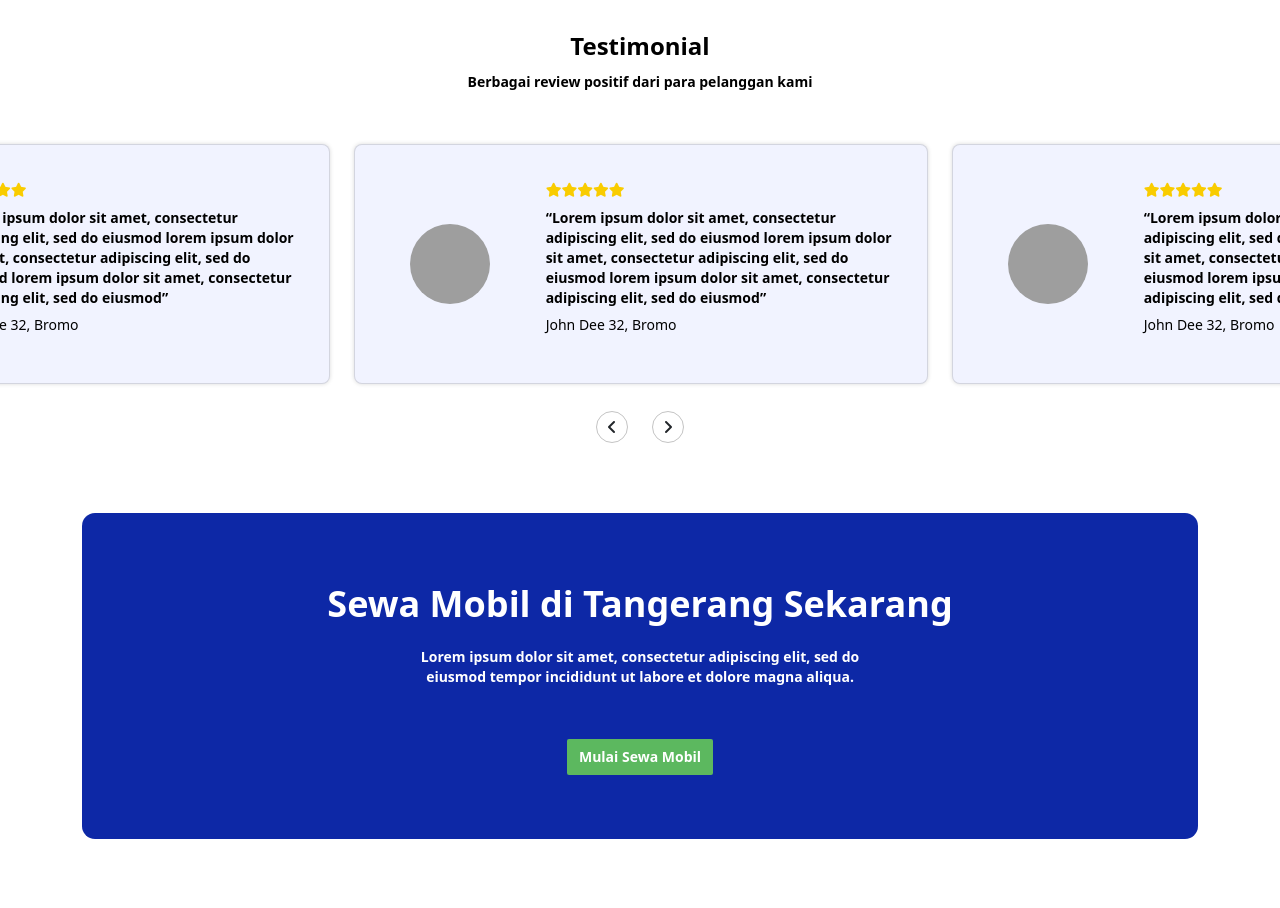
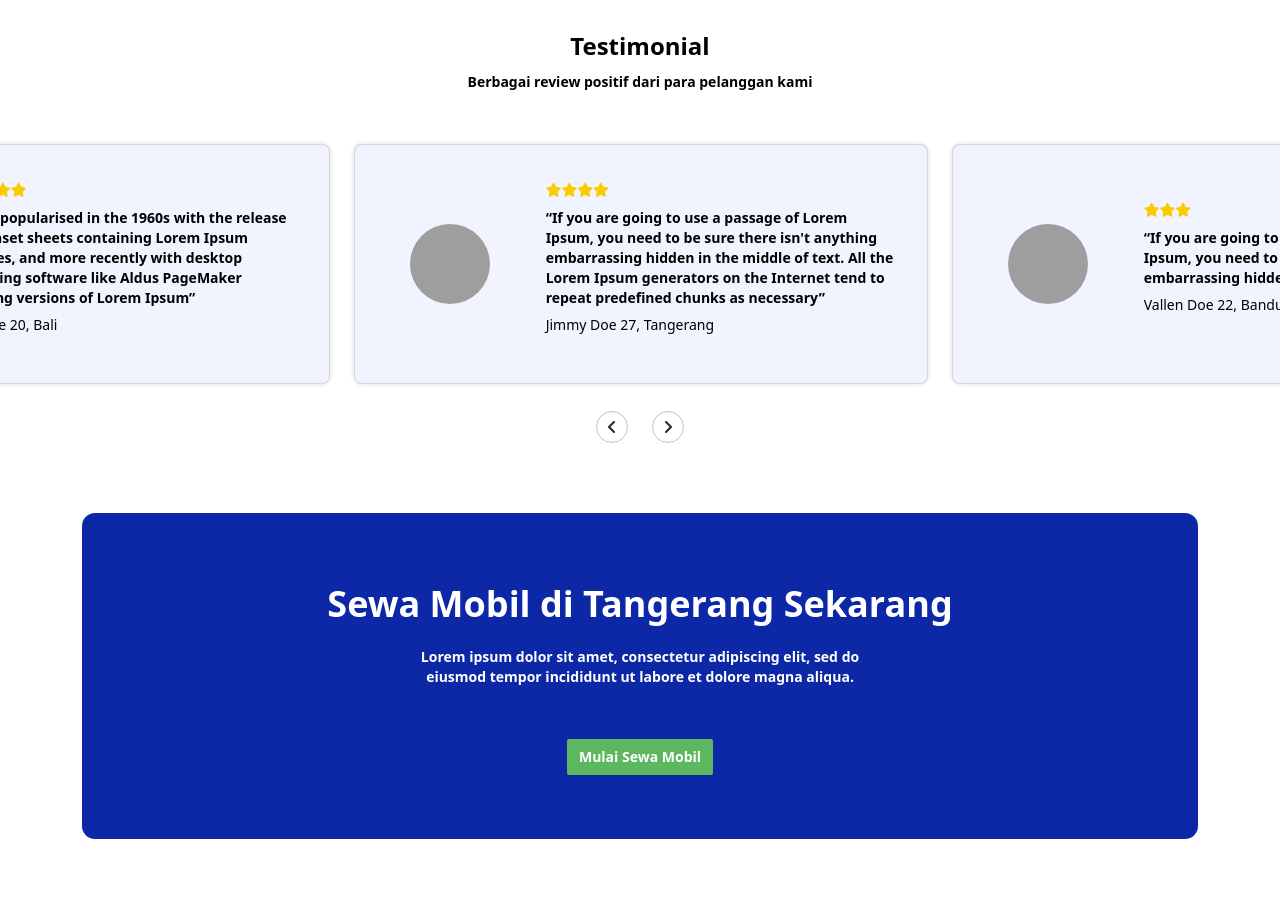
Before and after one commit to yosuaindra/Binar-Gold-Level-Challenge, a React (Create React App) app: page / in a window 1280 px wide. Shown: the part 1400-2308 px from the top of the page. Built offline with nearby package versions, Linux system fonts and the light colour scheme; grey boxes are pictures that could not be loaded.

Commit message:
update slider testimonial

```diff
--- a/src/components/Home/Testimonial/index.js
+++ b/src/components/Home/Testimonial/index.js
@@ -5,7 +5,7 @@ import Slider from "react-slick";
 import 'slick-carousel/slick/slick.css';
 import 'slick-carousel/slick/slick-theme.css';
 
-const Testimonial = () => {
+const Testimonial = ({testimonial}) => {
     const slider = React.useRef();
 
     const settings = {
@@ -38,6 +38,15 @@ const Testimonial = () => {
         ]
     };
 
+    const showRating = (param) =>{
+        const star = [];
+        for(let a=1; a<=param; a++){
+            star.push(<span className='fa fa-star checked'></span>);
+        }
+
+        return star;
+    }
+
     return (
         <section id='testimonial'>
             <Container fluid className='p-0'>
@@ -50,70 +59,22 @@ const Testimonial = () => {
                     </div>
                     <div className='wrapper-slider'>
                             <Slider ref={slider} {...settings}>
+                                {
+                                    testimonial.map((item) => (
                                         <Card>
                                             <div className='image col-12 col-md-4 col-lg-4 d-flex justify-content-center align-items-center'>
-                                        <img src='https://cdn.discordapp.com/attachments/986612883859341333/997421101493780590/unknown.png' alt='testimonial' />
+                                                <img src={item.user.avatar} alt='testimonial' />
                                             </div>
                                             <div className='desc col-12 col-md-8 col-lg-8 d-flex justify-content-center'>
                                                 <div className='rating'>
-                                            <span className='fa fa-star checked'></span>
-                                            <span className='fa fa-star checked'></span>
-                                            <span className='fa fa-star checked'></span>
-                                            <span className='fa fa-star checked'></span>
-                                            <span className='fa fa-star checked'></span>
+                                                    {showRating(item.rating)}
                                                 </div>
-                                        <h3>&ldquo;Lorem ipsum dolor sit amet, consectetur adipiscing elit, sed do eiusmod lorem ipsum dolor sit amet, consectetur adipiscing elit, sed do eiusmod lorem ipsum dolor sit amet, consectetur adipiscing elit, sed do eiusmod&rdquo;</h3>
-                                        <p>John Dee 32, Bromo</p>
+                                                <h3>&ldquo;{item.testimonial}&rdquo;</h3>
+                                                <p>{item.user.name} {item.user.age}, {item.user.address}</p>
                                             </div>
                                         </Card>
-                                <Card>
-                                    <div className='image col-12 col-md-4 col-lg-4 d-flex justify-content-center align-items-center'>
-                                        <img src='https://cdn.discordapp.com/attachments/986612883859341333/997421148054753320/unknown.png' alt='testimonial' />
-                                    </div>
-                                    <div className='desc col-12 col-md-8 col-lg-8 d-flex justify-content-center'>
-                                        <div className='rating'>
-                                            <span className='fa fa-star checked'></span>
-                                            <span className='fa fa-star checked'></span>
-                                            <span className='fa fa-star checked'></span>
-                                            <span className='fa fa-star checked'></span>
-                                            <span className='fa fa-star checked'></span>
-                                        </div>
-                                        <h3>&ldquo;Lorem ipsum dolor sit amet, consectetur adipiscing elit, sed do eiusmod lorem ipsum dolor sit amet, consectetur adipiscing elit, sed do eiusmod lorem ipsum dolor sit amet, consectetur adipiscing elit, sed do eiusmod&rdquo;</h3>
-                                        <p>John Dee 32, Bromo</p>
-                                    </div>
-                                </Card>
-                                <Card>
-                                    <div className='image col-12 col-md-4 col-lg-4 d-flex justify-content-center align-items-center'>
-                                        <img src='https://cdn.discordapp.com/attachments/986612883859341333/997421101493780590/unknown.png' alt='testimonial' />
-                                    </div>
-                                    <div className='desc col-12 col-md-8 col-lg-8 d-flex justify-content-center'>
-                                        <div className='rating'>
-                                            <span className='fa fa-star checked'></span>
-                                            <span className='fa fa-star checked'></span>
-                                            <span className='fa fa-star checked'></span>
-                                            <span className='fa fa-star checked'></span>
-                                            <span className='fa fa-star checked'></span>
-                                        </div>
-                                        <h3>&ldquo;Lorem ipsum dolor sit amet, consectetur adipiscing elit, sed do eiusmod lorem ipsum dolor sit amet, consectetur adipiscing elit, sed do eiusmod lorem ipsum dolor sit amet, consectetur adipiscing elit, sed do eiusmod&rdquo;</h3>
-                                        <p>John Dee 32, Bromo</p>
-                                    </div>
-                                </Card>
-                                <Card>
-                                    <div className='image col-12 col-md-4 col-lg-4 d-flex justify-content-center align-items-center'>
-                                        <img src='https://cdn.discordapp.com/attachments/986612883859341333/997421148054753320/unknown.png' alt='testimonial' />
-                                    </div>
-                                    <div className='desc col-12 col-md-8 col-lg-8 d-flex justify-content-center'>
-                                        <div className='rating'>
-                                            <span className='fa fa-star checked'></span>
-                                            <span className='fa fa-star checked'></span>
-                                            <span className='fa fa-star checked'></span>
-                                            <span className='fa fa-star checked'></span>
-                                            <span className='fa fa-star checked'></span>
-                                        </div>
-                                        <h3>&ldquo;Lorem ipsum dolor sit amet, consectetur adipiscing elit, sed do eiusmod lorem ipsum dolor sit amet, consectetur adipiscing elit, sed do eiusmod lorem ipsum dolor sit amet, consectetur adipiscing elit, sed do eiusmod&rdquo;</h3>
-                                        <p>John Dee 32, Bromo</p>
-                                    </div>
-                                </Card>
+                                    ))
+                                }
                             </Slider>
 
                             <div className='nav-slider d-flex justify-content-center'>
--- a/src/components/Home/Testimonial/style.scss
+++ b/src/components/Home/Testimonial/style.scss
@@ -19,6 +19,9 @@ section#testimonial{
         }
     }
     .wrapper-slider{
+        .slick-slider .slick-track, .slick-slider .slick-list {
+            display: flex;
+        }
         .slick-initialized{
             width: 140%;
             margin-left: -20%;
@@ -32,6 +35,9 @@ section#testimonial{
             }
             .slick-slide{
                 padding: 12px;
+                >div{
+                    height: 100%;
+                }
             }
         }
         .card{
@@ -41,6 +47,7 @@ section#testimonial{
             border-radius: 8px;
             padding: 32px 0;
             flex-direction: row;
+            height: 100%;
             cursor: move;
             @media (max-width: 991.98px) {
                 width: 100%;
--- a/src/const/staticData.js
+++ b/src/const/staticData.js
@@ -56,4 +56,48 @@ const cardWhyUs = [
     },
 ];
 
-export{navList, serviceList, cardWhyUs}
+// Component Home - Testimonial
+const testimonial = [
+    {
+        user: {
+            avatar: 'https://cdn.discordapp.com/attachments/986612883859341333/997421101493780590/unknown.png',
+            name: 'John Doe',
+            age: 32,
+            address: 'Bromo'
+        },
+        rating: 5,
+        testimonial: `Lorem ipsum dolor sit amet, consectetur adipiscing elit, sed do eiusmod lorem ipsum dolor sit amet, consectetur adipiscing elit, sed do eiusmod lorem ipsum dolor sit amet, consectetur adipiscing elit, sed do eiusmod`
+    },
+    {
+        user: {
+            avatar: 'https://cdn.discordapp.com/attachments/986612883859341333/997421148054753320/unknown.png',
+            name: 'Jane Doe',
+            age: 20,
+            address: 'Bali'
+        },
+        rating: 5,
+        testimonial: `It was popularised in the 1960s with the release of Letraset sheets containing Lorem Ipsum passages, and more recently with desktop publishing software like Aldus PageMaker including versions of Lorem Ipsum`
+    },
+    {
+        user: {
+            avatar: 'https://cdn.discordapp.com/attachments/986612883859341333/997421101493780590/unknown.png',
+            name: 'Jimmy Doe',
+            age: 27,
+            address: 'Tangerang'
+        },
+        rating: 4,
+        testimonial: `If you are going to use a passage of Lorem Ipsum, you need to be sure there isn't anything embarrassing hidden in the middle of text. All the Lorem Ipsum generators on the Internet tend to repeat predefined chunks as necessary`
+    },
+    {
+        user: {
+            avatar: 'https://cdn.discordapp.com/attachments/986612883859341333/997421148054753320/unknown.png',
+            name: 'Vallen Doe',
+            age: 22,
+            address: 'Bandung'
+        },
+        rating: 3,
+        testimonial: `If you are going to use a passage of Lorem Ipsum, you need to be sure there isn't anything embarrassing hidden in the middle of text`
+    }
+];
+
+export{navList, serviceList, cardWhyUs, testimonial}
--- a/src/pages/Home/index.js
+++ b/src/pages/Home/index.js
@@ -6,13 +6,14 @@ import WhyUs from '../../components/Home/WhyUs';
 import Testimonial from '../../components/Home/Testimonial';
 import Marketing from '../../components/Home/Marketing';
 import FAQ from '../../components/Home/FAQ';
-import { navList, serviceList, cardWhyUs } from '../../const/staticData';
+import { navList, serviceList, cardWhyUs, testimonial } from '../../const/staticData';
 
 const Home = () => {
     const props = {
         navList,
         serviceList,
-        cardWhyUs
+        cardWhyUs,
+        testimonial
     }
 
     return (
@@ -21,7 +22,7 @@ const Home = () => {
             <Banner />
             <OurServices {...props} />
             <WhyUs {...props} />
-            <Testimonial />
+            <Testimonial {...props} />
             <Marketing />
             <FAQ />
             <Footer />
```
Lines whose indentation alone changed are shown as unchanged.
